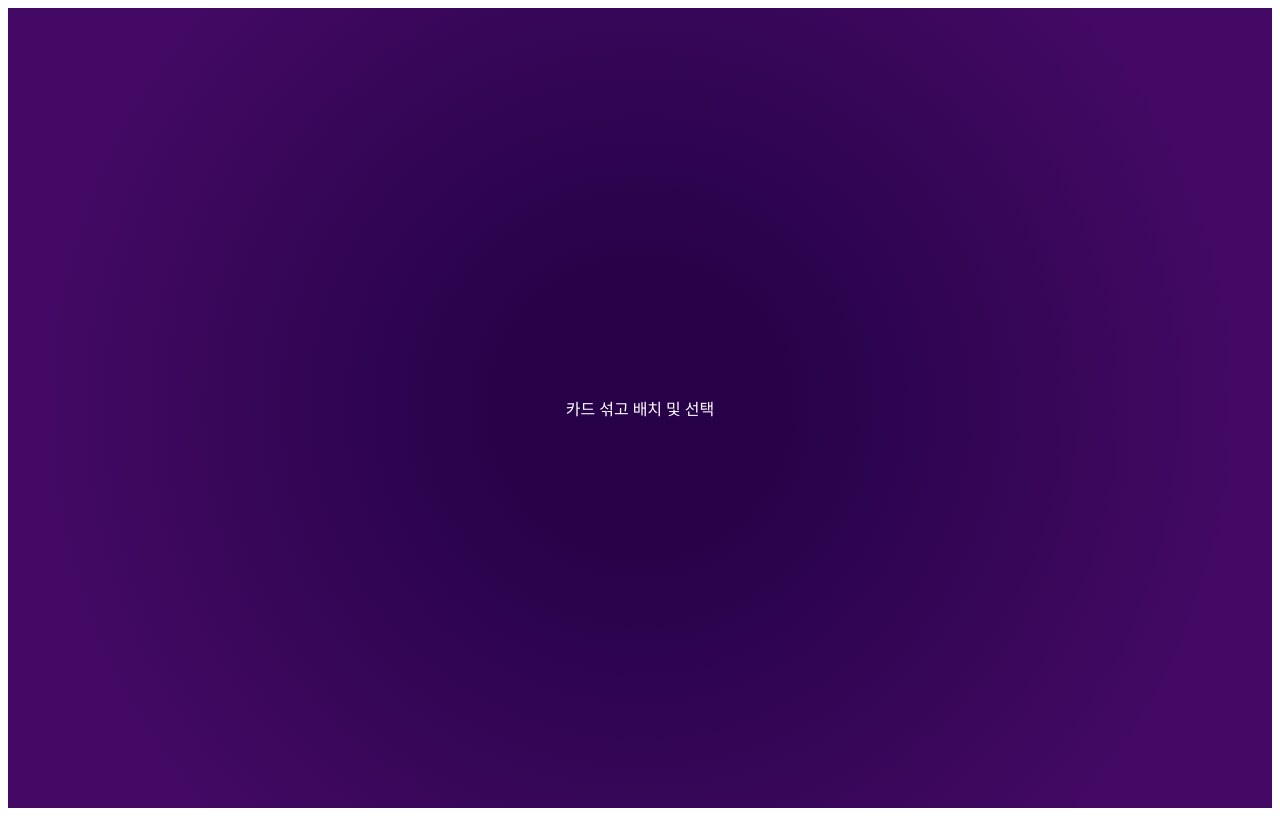
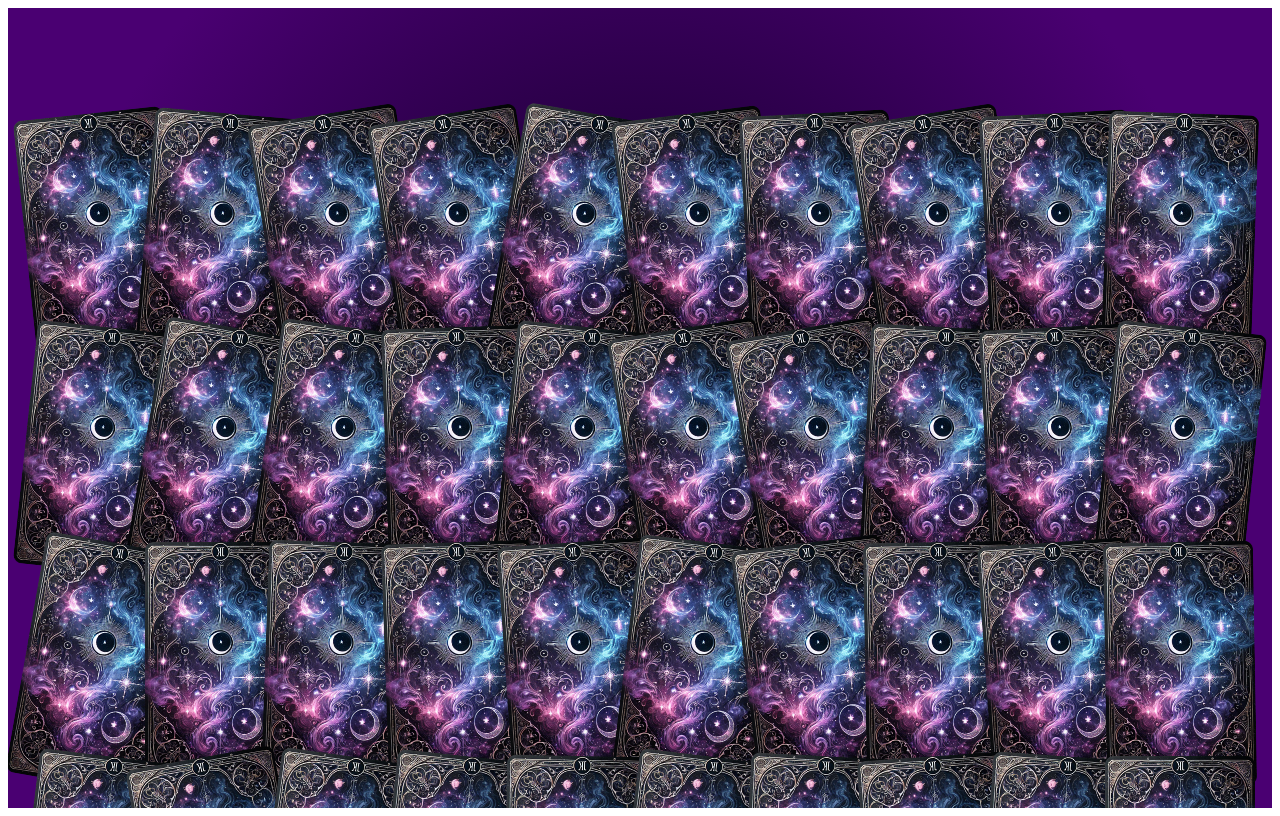
Before and after one commit to dusdndusdn/tarot, a React (Create React App) app: page /select in a window 1280 px wide. Built offline with nearby package versions, Linux system fonts and the light colour scheme.

Commit message:
align cards

```diff
--- a/src/components/select/CardSelectionPage.css
+++ b/src/components/select/CardSelectionPage.css
@@ -1,10 +1,36 @@
-.selection-container{
-    background: radial-gradient(circle at center, #270249 20%, #430964 80%);
-    height: 100vh;
+.selection-container {
+    background: radial-gradient(circle at center, #1b0034 20%, #4a0072 80%);
+    min-height: 100vh;
     display: flex;
     flex-direction: column;
     justify-content: center;
     align-items: center;
     color: white;
     font-family: "Cinzel", serif;
+    overflow-x: hidden;
 }
+
+.card-container {
+    display: flex;
+    flex-wrap: wrap;
+    justify-content: center;
+    align-items: center;
+    max-width: 95%;
+    max-height: 70vh;
+
+    padding: 10px;
+}
+
+.card-back {
+    width: 150px;
+    height: auto;
+    border-radius: 5px;
+    transition: transform 0.2s ease-in-out;
+    position: relative;
+    margin: -15px;
+}
+
+
+.card-back:hover {
+    transform: scale(1.1) rotate(0deg) !important;
+}
--- a/src/components/select/CardSelectionPage.js
+++ b/src/components/select/CardSelectionPage.js
@@ -1,12 +1,26 @@
 import React from "react";
-import "./CardSelectionPage.css";
+import "./CardSelectionPage.css"; // 스타일 파일 추가
 
-function CardSelectionPage(){
+const TOTAL_CARDS = 78; // 카드 개수
+
+function CardSelectionPage() {
     return (
         <div className="selection-container">
-            <p>카드 섞고 배치 및 선택</p>
-            {/*카드 섞기 애니메이션 추가 */}
-            {/*카드 배치 및 선택 기능 추가 */}
+            <div className="card-container">
+                {/* 78장의 카드 뒷면을 생성 */}
+                {Array.from({ length: TOTAL_CARDS }, (_, index) => {
+                    const randomRotation = Math.floor(Math.random() * 21) - 10; // -10 ~ 10도 회전
+                    return (
+                        <img
+                            key={index}
+                            src="/card_back.png"
+                            alt="Card Back"
+                            className="card-back"
+                            style={{ transform: `rotate(${randomRotation}deg)` }} // ✅ 랜덤 회전 적용
+                        />
+                    );
+                })}
+            </div>
         </div>
     );
 }
```
